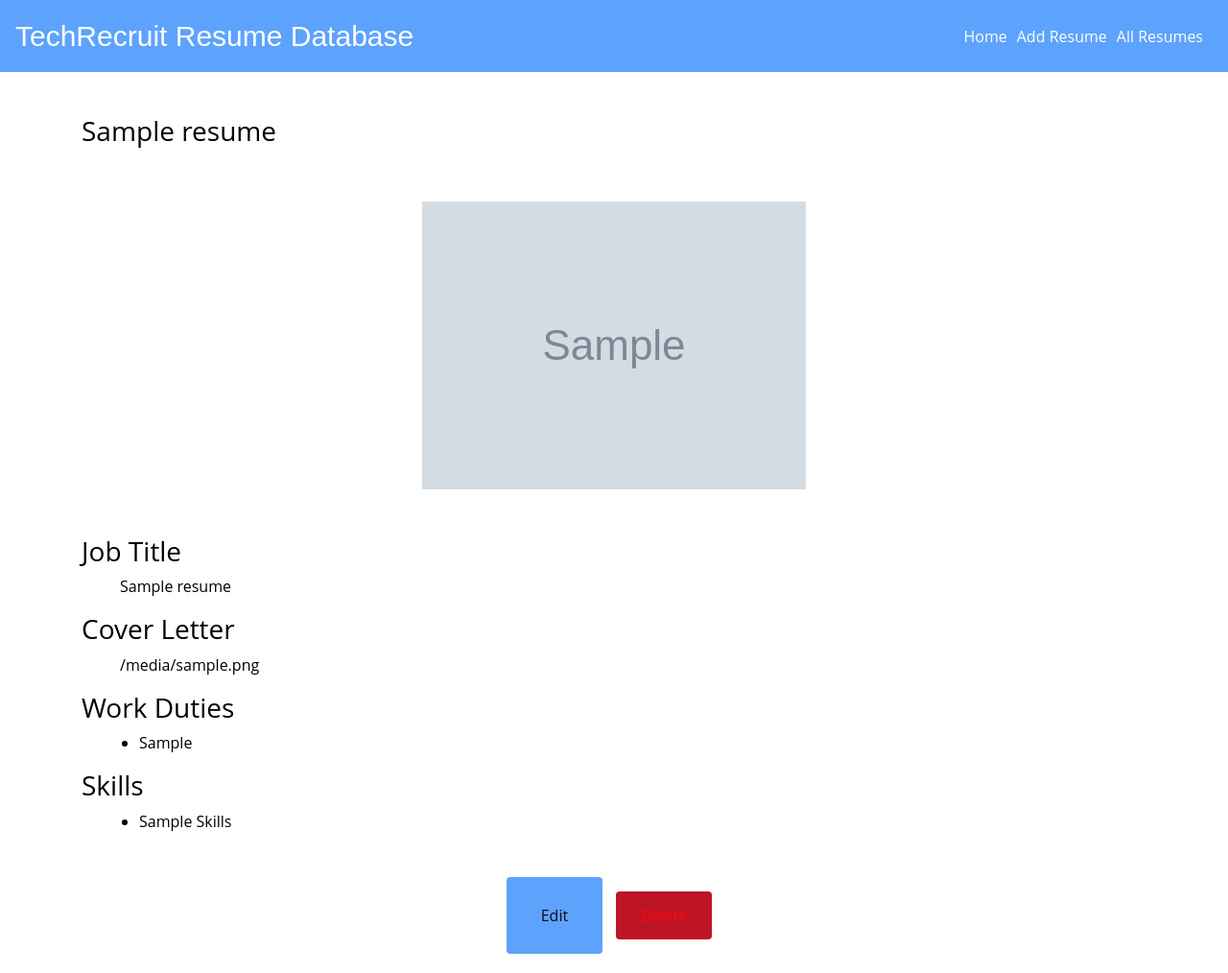
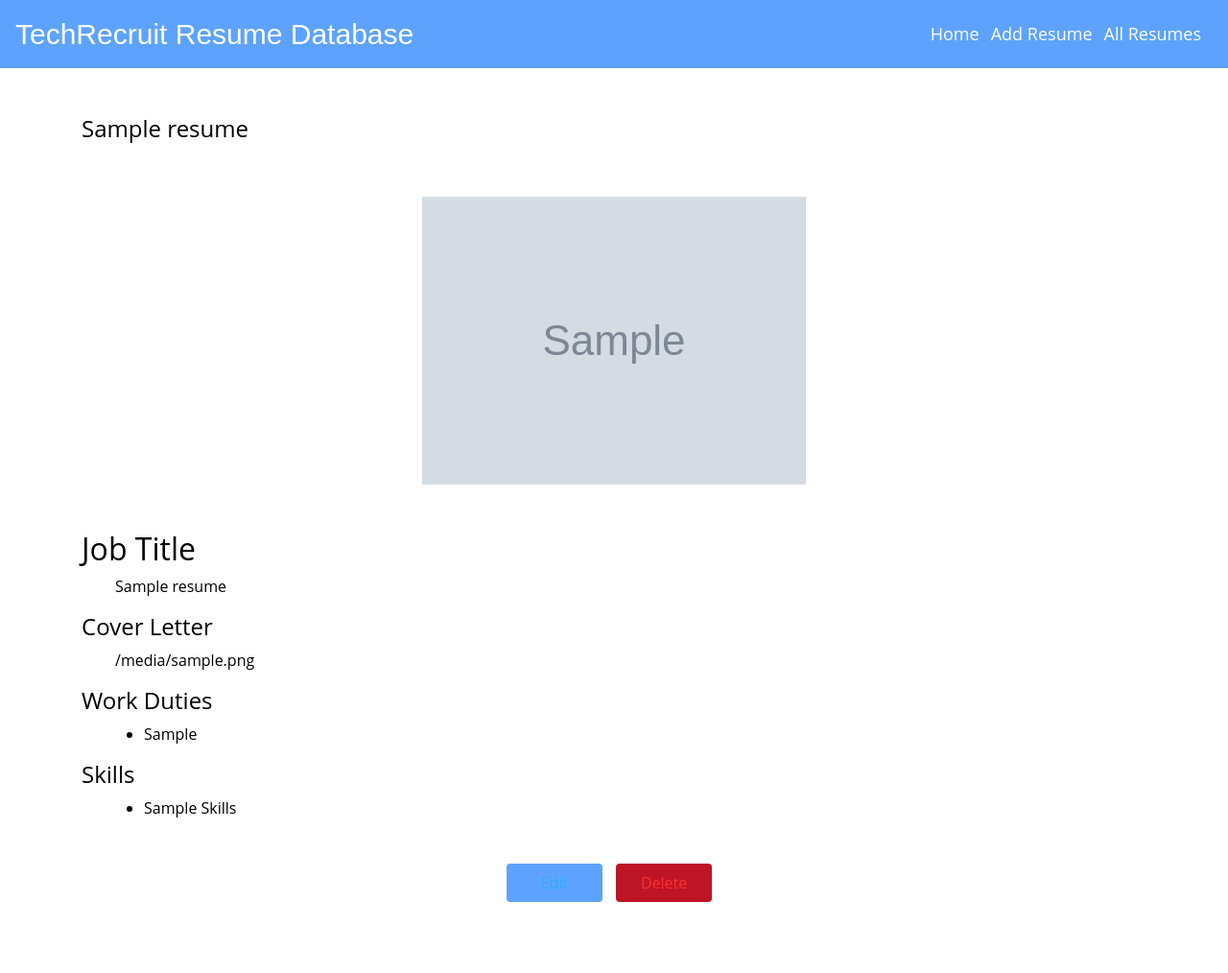
Before and after one commit to Code-Institute-Submissions/Milestone-60, a Flask app: template templates/resume.html in a window 1280 px wide. Shown: the whole page at 96% size. After the commit the page ends 940 px from the top, so only its background shows below. Run offline with Flask 2, Linux system fonts and the light colour scheme; the template is opened without the code that fills it: most values are stand-ins (such as "Sample title", 1, 10 or a date in 2020); grey boxes marked "Sample" are stand-in pictures; some libraries are stand-ins or nearby versions.

Commit message:
delete resume added to app.py

```diff
--- a/app.py
+++ b/app.py
@@ -34,10 +34,14 @@ def save_resume():
     return redirect(url_for("get_resume"))
 
 
-@app.route('/resumes/<resume_id>/delete', methods=["POST"])
-def delete_resume(resume_id):
-    mongo.db.resumes.remove({'_id': ObjectId(resume_id)})
-    return redirect(url_for('get_resume'))
+@app.route('/insert_resume', methods=["POST"])
+def insert_resume():
+
+    resume=request.form.to_dict()
+    resume["date"]=datetime.datetime.now()
+    mongo.db.resumes.insert_one(resume)
+    return redirect(url_for("get_resumes"))
+
 
 
 
@@ -45,6 +49,13 @@ def delete_resume(resume_id):
 def edit_resume(resume_id):
     return render_template('edit_resume.html', resume=mongo.db.resumes.find_one({'_id': ObjectId(resume_id)}), job_title=mongo.db.resumes.find().sort([("name", 1)]))
 
+
+
+@app.route('/resumes/<resume_id>/delete', methods=["POST"])
+def delete_resume(resume_id):
+
+    mongo.db.resumes.remove({'_id': ObjectId(resume_id)})
+    return redirect(url_for('get_resumes'))
 
 
 @app.route('/resume/<resume_id>')
--- a/static/css/style.css
+++ b/static/css/style.css
@@ -6,30 +6,30 @@ body {
     color: black
 }
 
-/*-----------navbar------------*/
+/*---------navbar----------*/
 
 #logo {
     font-family: 'Josefin Sans', sans-serif;
+    right: 0;
+    top: 15px;
     font-size: 30px;
     color: #ffffff;
     text-decoration: none;
-    right: 0;
-    top: 12px;
 }
 
 .navbar-links {
     font-family: 'Open Sans', sans-serif;
-    font-size: 16px;
+    margin-right: 12px;
+    font-size: 18px;
     color: #ffffff;
-    margin-right: 10px;
 }
 
 .bg-nav-bar {
+    min-height: 70px;
     background-color: #5da3fd;
-    min-height: 75px;
 }
 
-/*-----------home------------*/
+/*---------home----------*/
 
 .container-home {
     height: 450px;
@@ -44,33 +44,33 @@ body {
     width: 50%;
  }
 
- .divider {
+ .seperate {
     width: 400px;
     text-align: center;
     background-color: #5da3fd;
 }
 
 @media only screen and (max-width: 430px) {
-    .divider {
+    .seperate {
         width: 75%;
     }
 }
 
-/*-----------resumes------------*/
+/*---------resumes----------*/
 
 .btn-edit {
     background: #5da3fd;
-    color: #110e0e;
+    color: #2eadf7;
     margin: 30px 10px 20px 0 ;
-    height: 80px;
+    height: 40px;
     width: 100px;
 }
 
 .btn-del {
     background: #BE1526;
-    color: #fd0707;
+    color: #ff2e2e;
     margin: 30px 10px 20px 0;
-    height: 50px;
+    height: 40px;
     width: 100px;
 }
 
@@ -80,20 +80,15 @@ body {
     list-style: none;
 }
 
-.resume-field {
-    margin-left: 40px;
+.resume-area {
+    margin-left: 35px;
 }
 
-.resume-field-list{
-    margin-left: 20px;
+.resume-area-list{
+    margin-left: 25px;
 }
 
-.border-search-bar {
-    border-top:none;
-    border-left:none;
-    border-right:none;
-    border-bottom: 2px #269014 solid;
-}
+
 
 .pagination-arrow {
     color: black;
--- a/templates/home.html
+++ b/templates/home.html
@@ -7,7 +7,7 @@
 </div>
 <div class="container">
 	<h3 class="sub-headers text-center font-weight-bold mt-5">Recently Added</h3>
-	<hr class="divider mb-4">
+	<hr class="seperate mb-4">
 	<div class="boxed ">
 		<div class="row row-cols-1 row-cols-md-3">
 			{% for resume in recently_added_resumes %}
--- a/templates/resume.html
+++ b/templates/resume.html
@@ -1,7 +1,7 @@
 {% extends 'base.html' %}
 {% block content %}
 <div class="container page-title">
-    <h3>{{resume.name}}</h3>
+    <h4>{{resume.name}}</h4>
     <div class="text-center">
         {% if not resume.image %}
         <img src="/static/images/default_image.png" class="mb-5 mt-5 resume-img">
@@ -9,22 +9,22 @@
         <img src="{{resume.image}}" class="mb-5 mt-5 resume-img">
         {% endif %}
     </div>
-    <h3>Job Title</h3>
-    <div class="resume-field">
-        <p>{{resume.job_sector_title}}</p>
+    <h2>Job Title</h2>
+    <div class="resume-area">
+        <p>{{resume.job_title}}</p>
     </div>
-    <h3>Cover Letter</h3>
-    <div class="resume-field">
+    <h4>Cover Letter</h4>
+    <div class="resume-area">
         <p>{{resume.cover_letter}}</p>
     </div>
-    <h3>Work Duties</h3>
-    <ul class="resume-field-list">
+    <h4>Work Duties</h4>
+    <ul class="resume-area-list">
         {% for duties in resume.work_duties.split(",") %}
         <li>{{duties.title()}}</li>
         {% endfor %}
     </ul>
-     <h3>Skills</h3>
-    <ul class="resume-field-list">
+     <h4>Skills</h4>
+    <ul class="resume-area-list">
         {% for skills in resume.skills.split(",") %}
         <li>{{skills.title()}}</li>
         {% endfor %}
```
